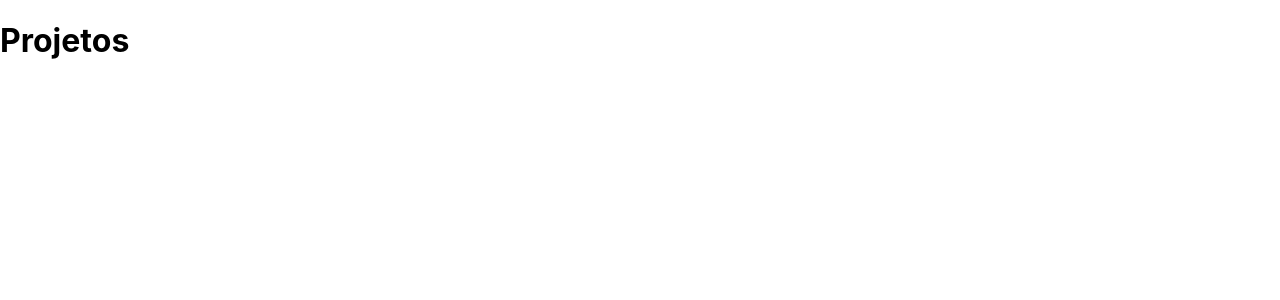
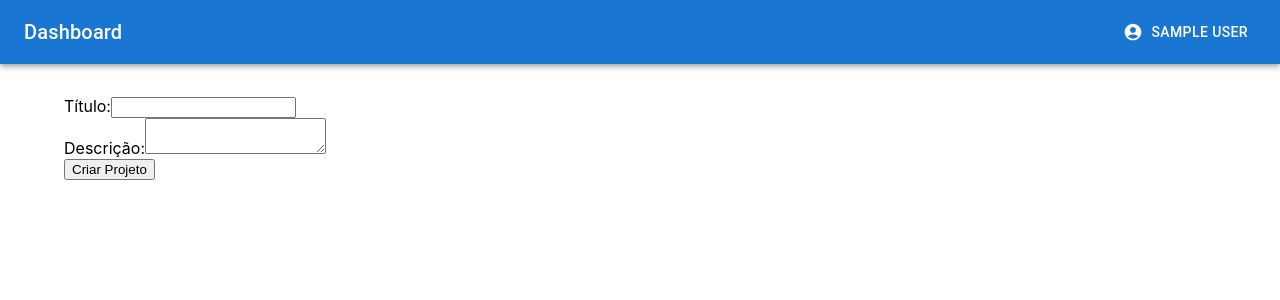
Before and after one commit to devjeffersonventura/project-management-frontend, a React (Create React App) app: page /project in a window 1280 px wide. Shown: the top 300 px of the page. Built offline with nearby package versions, Linux system fonts and the light colour scheme; sample sign-in values are in the browser's storage.

Commit message:
feat: add project pages and routing

```diff
--- a/src/pages/ProjectPage.tsx
+++ b/src/pages/ProjectPage.tsx
@@ -1,14 +1,20 @@
 import React from 'react';
-// import ProjectForm from '../components/ProjectForm';
-// import ProjectTable from '../components/ProjectTable';
+import { Box, Container } from '@mui/material';
+import { useParams } from 'react-router-dom';
+import Navbar from '../components/Navbar';
+import ProjectDetails from '../components/ProjectDetails';
+import ProjectForm from '../components/ProjectForm';
 
 const ProjectPage: React.FC = () => {
+  const { id } = useParams<{ id: string }>();
+
   return (
-    <div className="container">
-      <h1>Projetos</h1>
-      {/* <ProjectForm />
-      <ProjectTable /> */}
-    </div>
+    <Box sx={{ display: 'flex', flexDirection: 'column', minHeight: '100vh' }}>
+      <Navbar />
+      <Container maxWidth="lg" sx={{ mt: 4 }}>
+        {id ? <ProjectDetails /> : <ProjectForm />}
+      </Container>
+    </Box>
   );
 };
 
--- a/src/routes.tsx
+++ b/src/routes.tsx
@@ -32,6 +32,22 @@ const AppRoutes = () => {
             </PrivateRoute>
           }
         />
+        <Route
+          path="/project/new"
+          element={
+            <PrivateRoute>
+              <ProjectPage />
+            </PrivateRoute>
+          }
+        />
+        <Route
+          path="/project/:id"
+          element={
+            <PrivateRoute>
+              <ProjectPage />
+            </PrivateRoute>
+          }
+        />
       </Routes>
     </BrowserRouter>
   );
```
